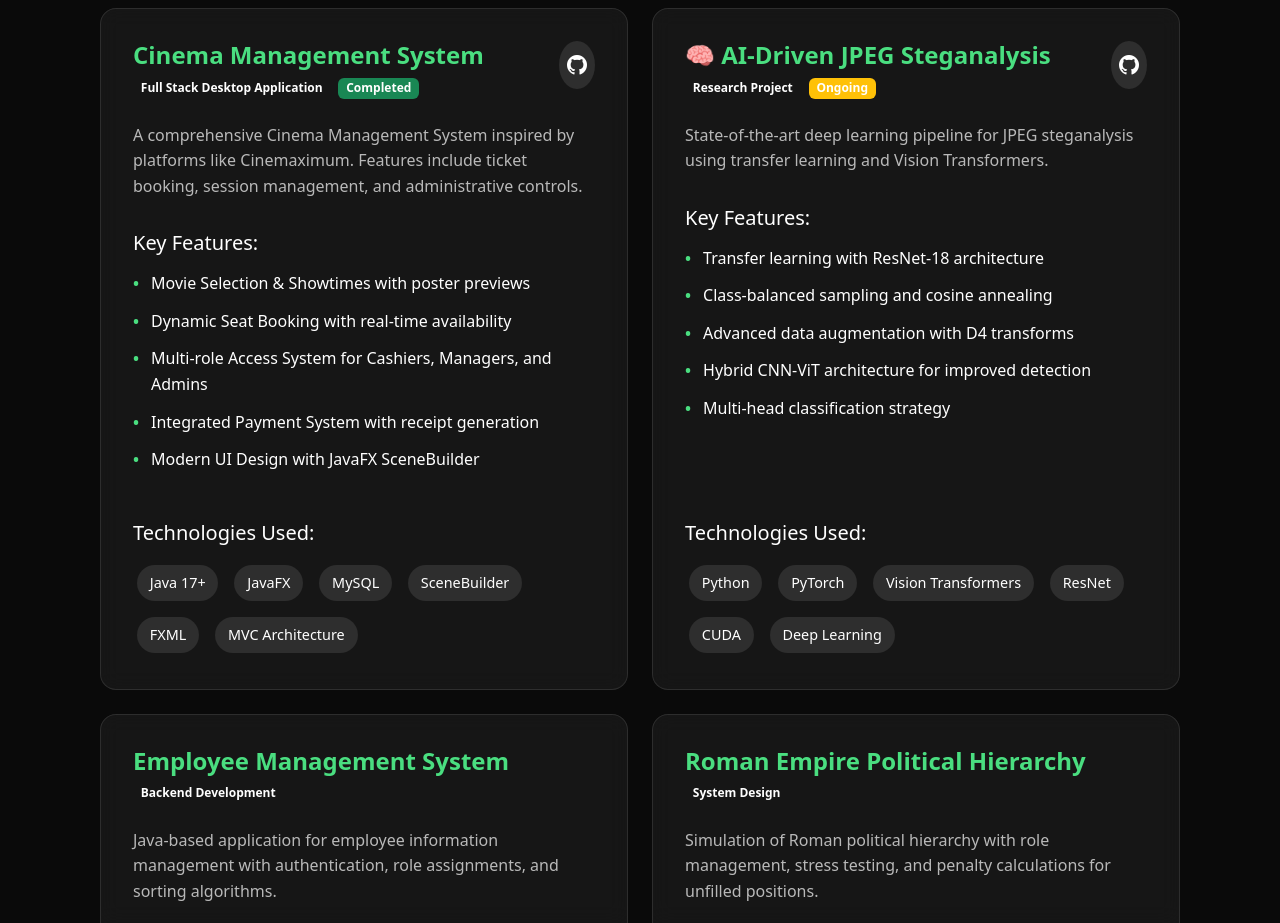
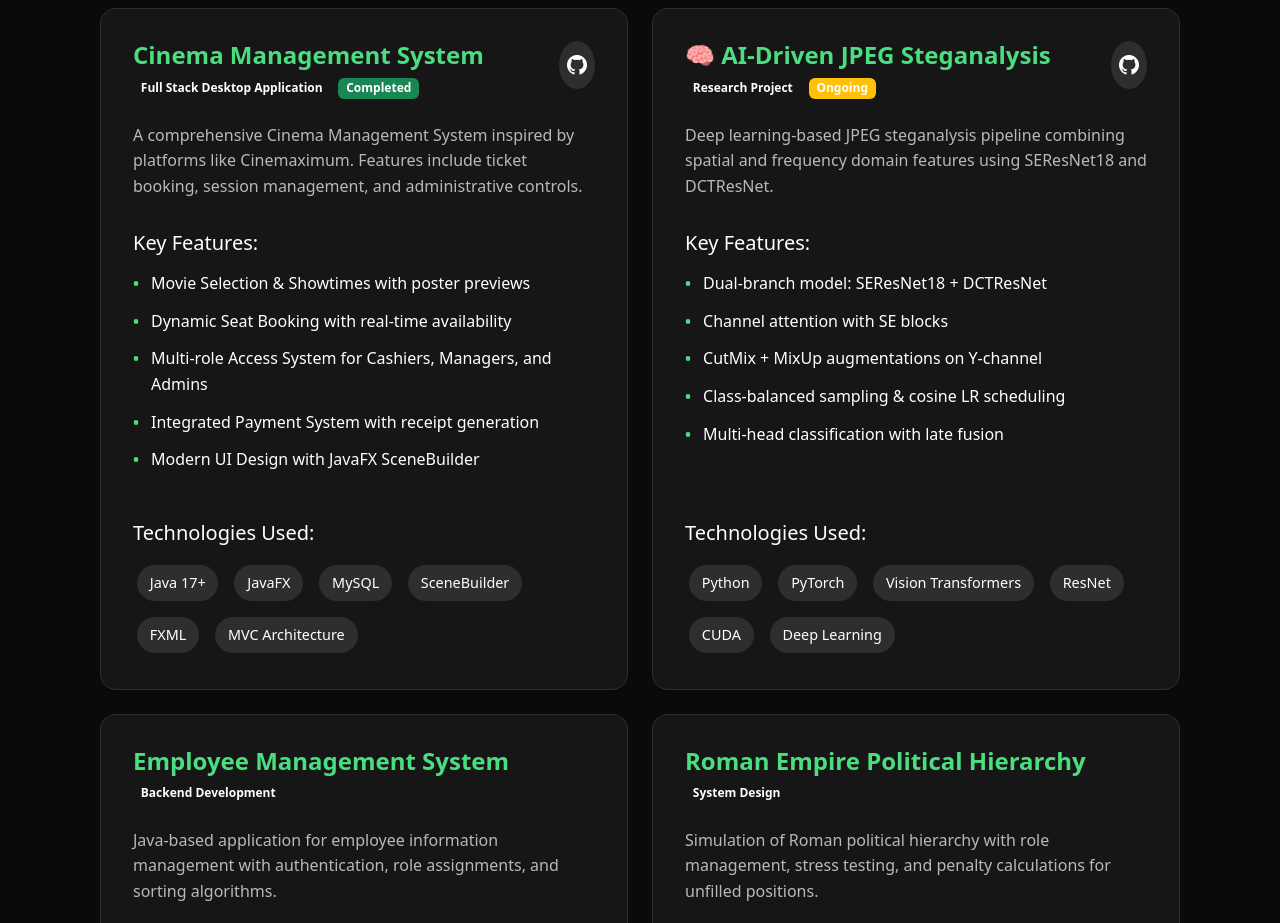
Before and after one commit to yarenbulut/myPortfolio, a React (Vite) app: page /projects in a window 1280 px wide. Shown: the part 1180-2103 px from the top of the page. Built offline with nearby package versions, Linux system fonts and the light colour scheme; the HTML template or start-up script is replaced by a standard one.

Commit message:
Update AI-Driven JPEG Steganalysis project description and features

```diff
--- a/src/pages/projects/index.tsx
+++ b/src/pages/projects/index.tsx
@@ -76,13 +76,13 @@ const Projects = () => {
     },
     {
       title: "🧠 AI-Driven JPEG Steganalysis",
-      description: "State-of-the-art deep learning pipeline for JPEG steganalysis using transfer learning and Vision Transformers.",
+      description: "Deep learning-based JPEG steganalysis pipeline combining spatial and frequency domain features using SEResNet18 and DCTResNet.",
       features: [
-        "Transfer learning with ResNet-18 architecture",
-        "Class-balanced sampling and cosine annealing",
-        "Advanced data augmentation with D4 transforms",
-        "Hybrid CNN-ViT architecture for improved detection",
-        "Multi-head classification strategy"
+        "Dual-branch model: SEResNet18 + DCTResNet",
+        "Channel attention with SE blocks",
+        "CutMix + MixUp augmentations on Y-channel",
+        "Class-balanced sampling & cosine LR scheduling",
+        "Multi-head classification with late fusion"
       ],
       technologies: [
         "Python",
```
